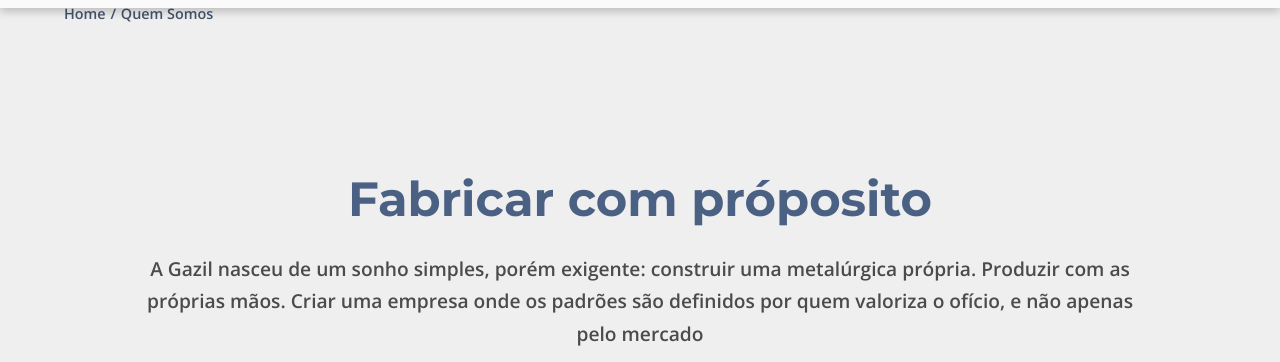
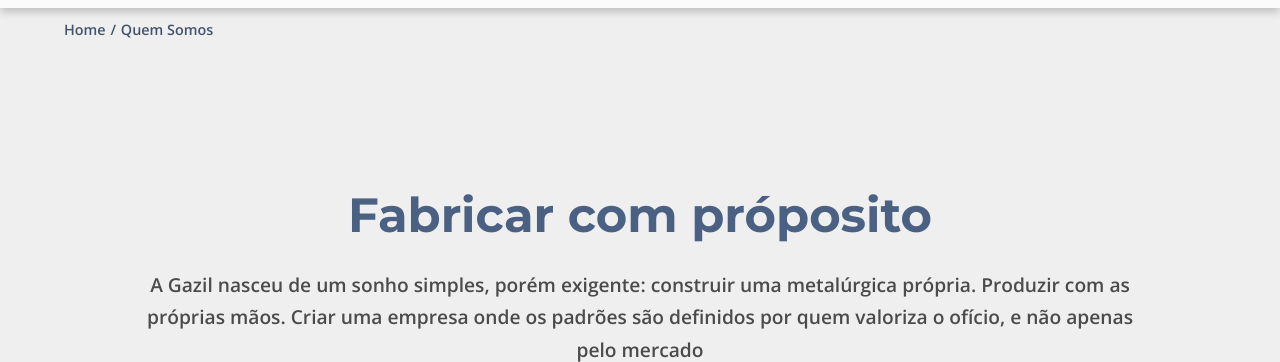
Before and after one commit to tenoriopedro/web-project, a Django app: page /quem-somos/ in a window 1280 px wide. Shown: the part 98-460 px from the top of the page. Run offline with Django 5.2, Linux system fonts and the light colour scheme; data that the repository does not hold is empty.

Commit message:
Fixing Breadcrumbs

```diff
--- a/djangoweb/website/static/website/css/style.css
+++ b/djangoweb/website/static/website/css/style.css
@@ -2778,10 +2778,11 @@ a {
 
 /* ################# PARTIAL _BREADCRUMBS ################### */
 
-.content-who-are {
+.content-breadcrumb {
     background-color: var(--color-light);
     margin-top: 100px;
     opacity: 0.8;
+    padding-top: 1rem;
 }
 
 .content-contacts {
@@ -2891,7 +2892,7 @@ a {
 .cart-content {
     background: var(--color-light);
     margin: 6rem 0 0;
-    padding: .1rem 0 5rem;
+    padding: 1rem 0 5rem;
 }
 
 .cart-container {
--- a/djangoweb/website/templates/website/pages/who_we_are.html
+++ b/djangoweb/website/templates/website/pages/who_we_are.html
@@ -3,7 +3,7 @@
 
 {% block content %}
 
-    <div class="content-who-are">
+    <div class="content-breadcrumb">
         {% include "website/partials/_breadcrumbs.html" %}
     </div>
 
```
